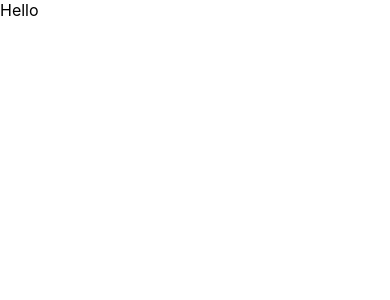
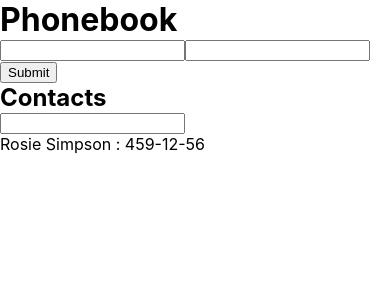
Before and after one commit to Usermen-cmd/goit-react-hw-02-phonebook, a React (Create React App) app: page / in a window 390 px wide. Shown: the top 300 px of the page. Built offline with nearby package versions, Linux system fonts and the light colour scheme; the HTML template or start-up script is replaced by a standard one.

Commit message:
+add:phonebook

```diff
--- a/package.json
+++ b/package.json
@@ -16,6 +16,7 @@
     "react-icons": "^4.2.0",
     "react-notifications": "^1.7.2",
     "react-scripts": "4.0.3",
+    "uuid": "^8.3.2",
     "web-vitals": "^1.1.2"
   },
   "scripts": {
--- a/src/App.jsx
+++ b/src/App.jsx
@@ -1,5 +1,11 @@
+import Phonebook from 'Components/Phonebook/Phonebook';
+
 const App = () => {
-  return 'Hello';
+  return (
+    <>
+      <Phonebook />
+    </>
+  );
 };
 
 export default App;
--- /dev/null
+++ b/src/Components/Phonebook/ContactForm/ContactForm.jsx
@@ -0,0 +1,54 @@
+const { Component } = require('react');
+
+class ContactForm extends Component {
+  state = {
+    name: '',
+    number: '',
+  };
+
+  onChangeInput = event => {
+    const label = event.target.name;
+    const value = event.target.value;
+    this.setState({ [label]: value });
+  };
+
+  onSubmitClick = event => {
+    event.preventDefault();
+    this.setState(pervState => {
+      this.props.getContactList(pervState);
+      return { name: '', number: '' };
+    });
+  };
+
+  render() {
+    return (
+      <>
+        <h1>Phonebook</h1>
+        <form>
+          <input
+            type="text"
+            name="name"
+            // pattern="^[a-zA-Zа-яА-Я]+(([' -][a-zA-Zа-яА-Я ])?[a-zA-Zа-яА-Я]*)*$"
+            // title="Имя может состоять только из букв, апострофа, тире и пробелов. Например Adrian, Jacob Mercer, Charles de Batz de Castelmore d'Artagnan и т. п."
+            // required
+            onChange={this.onChangeInput}
+            value={this.state.name}
+          />
+          <input
+            type="tel"
+            name="number"
+            // pattern="\+?\d{1,4}?[-.\s]?\(?\d{1,3}?\)?[-.\s]?\d{1,4}[-.\s]?\d{1,4}[-.\s]?\d{1,9}"
+            // title="Номер телефона должен состоять цифр и может содержать пробелы, тире, круглые скобки и может начинаться с +"
+            // required
+            onChange={this.onChangeInput}
+            value={this.state.number}
+          />
+          <button type="submit" onClick={this.onSubmitClick}>
+            Submit
+          </button>
+        </form>
+      </>
+    );
+  }
+}
+export default ContactForm;
--- /dev/null
+++ b/src/Components/Phonebook/ContactList/ContactList.jsx
@@ -0,0 +1,15 @@
+const ContactList = ({ stateData }) => {
+  return (
+    <ul>
+      {stateData.map(el => {
+        return (
+          <li key={el.id}>
+            {el.name} : {el.number}
+          </li>
+        );
+      })}
+    </ul>
+  );
+};
+
+export default ContactList;
--- /dev/null
+++ b/src/Components/Phonebook/Filter/Filter.jsx
@@ -0,0 +1,10 @@
+const Filter = () => {
+  return (
+    <>
+      <h2>Contacts</h2>
+      <input type="text" />
+    </>
+  );
+};
+
+export default Filter;
--- /dev/null
+++ b/src/Components/Phonebook/Phonebook.jsx
@@ -0,0 +1,30 @@
+import { Component } from 'react';
+import { v4 as uuidv4 } from 'uuid';
+
+import ContactForm from 'Components/Phonebook/ContactForm/ContactForm';
+import Filter from 'Components/Phonebook/Filter/Filter';
+import ContactList from 'Components/Phonebook/ContactList/ContactList';
+
+class Phonebook extends Component {
+  state = {
+    contacts: [{ id: 'id-1', name: 'Rosie Simpson', number: '459-12-56' }],
+    filter: '',
+  };
+  getContactList = data => {
+    this.setState(prevState => {
+      return { contacts: [...prevState.contacts, { ...data, id: uuidv4() }] };
+    });
+  };
+
+  render() {
+    return (
+      <div>
+        <ContactForm getContactList={this.getContactList} />
+        <Filter />
+        <ContactList stateData={this.state.contacts} />
+      </div>
+    );
+  }
+}
+
+export default Phonebook;
```
Also changed, not shown: 1 other file (tests, documents, lock files or other folders).
